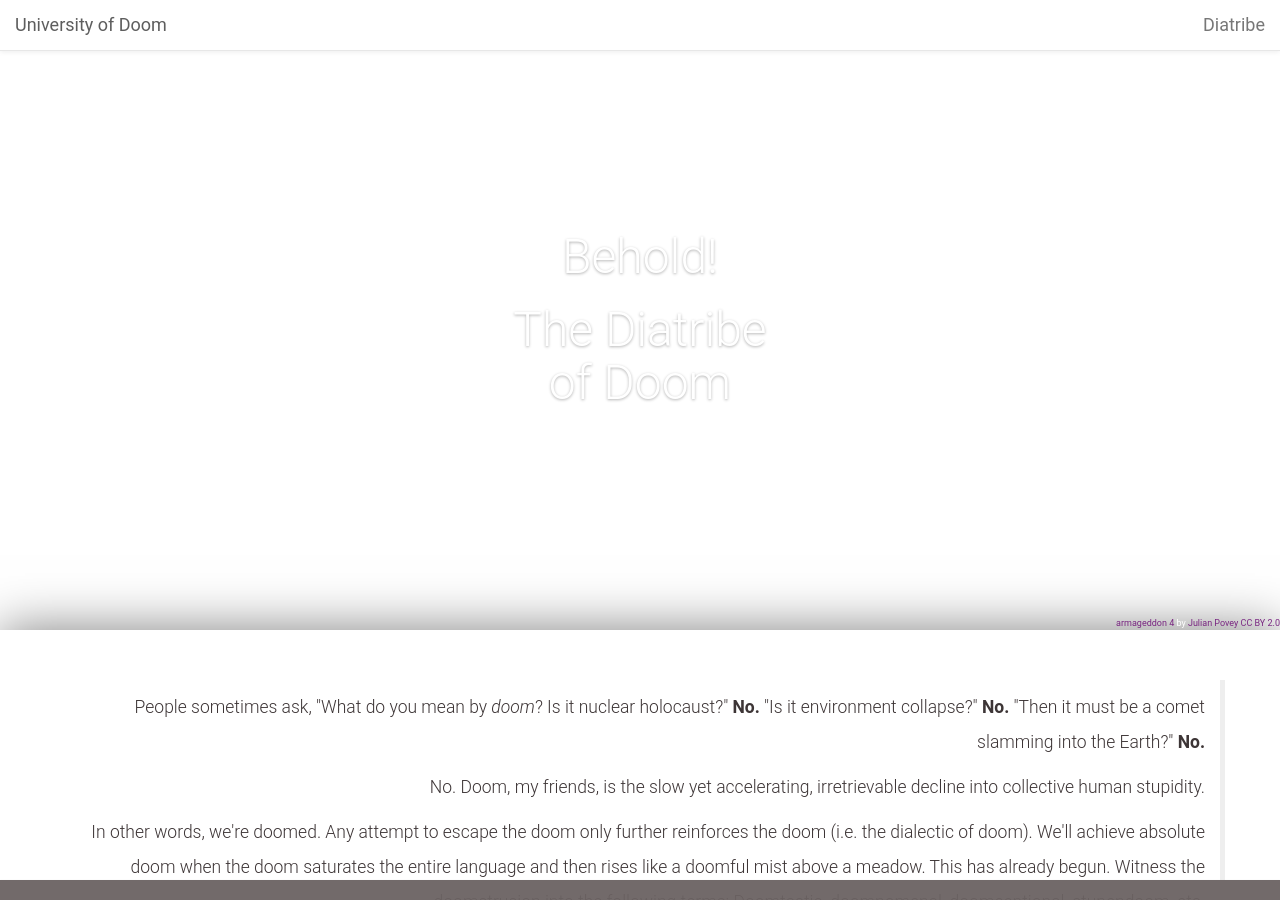
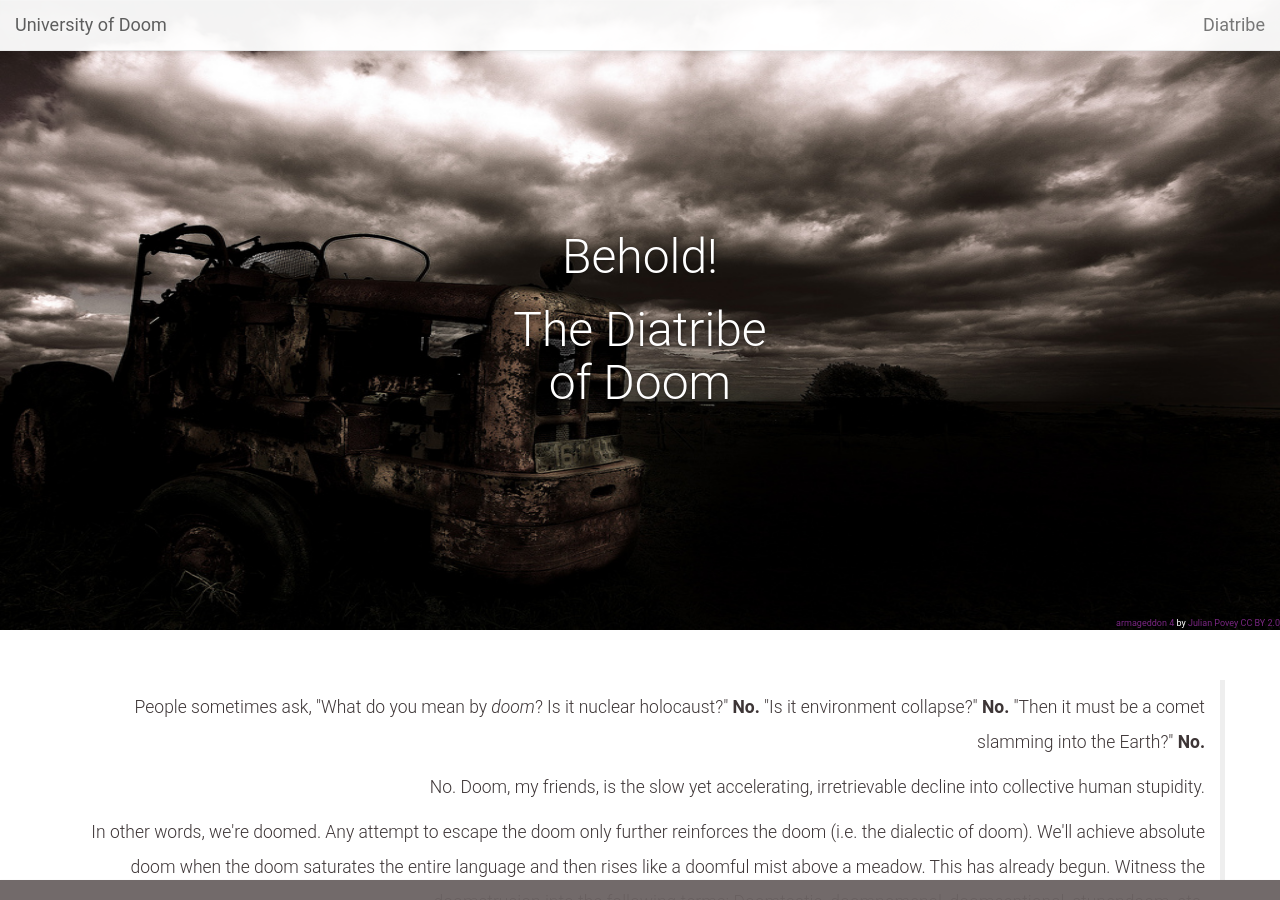
Before and after one commit to TimFanelli/doom, a Jekyll site: the page built from index.html, in a window 1280 px wide and 900 px high. Built offline with Jekyll 4.4.1, drawn with Linux system fonts in a browser that asks for light colours.

Commit message:
css and ipad

```diff
--- a/css/site-ipad.css
+++ b/css/site-ipad.css
@@ -202,6 +202,11 @@ a {
 	right: 0;
 	color: rgb(255, 255, 255);
 }
+
+.fixed.doom {
+        background-image: url("/images/armageddon_julian_povey.jpg");
+}
+
 
 .fixed.suryathon {
 	background-image: url("/images/suryathon4.jpg");
--- a/css/site.css
+++ b/css/site.css
@@ -204,6 +204,7 @@ a {
 
 .fixed.doom {
 	background-image: url("/images/armageddon_julian_povey.jpg");
+}
 
 .fixed.driving {
 	background-image: url("/images/driving.jpg");
```
